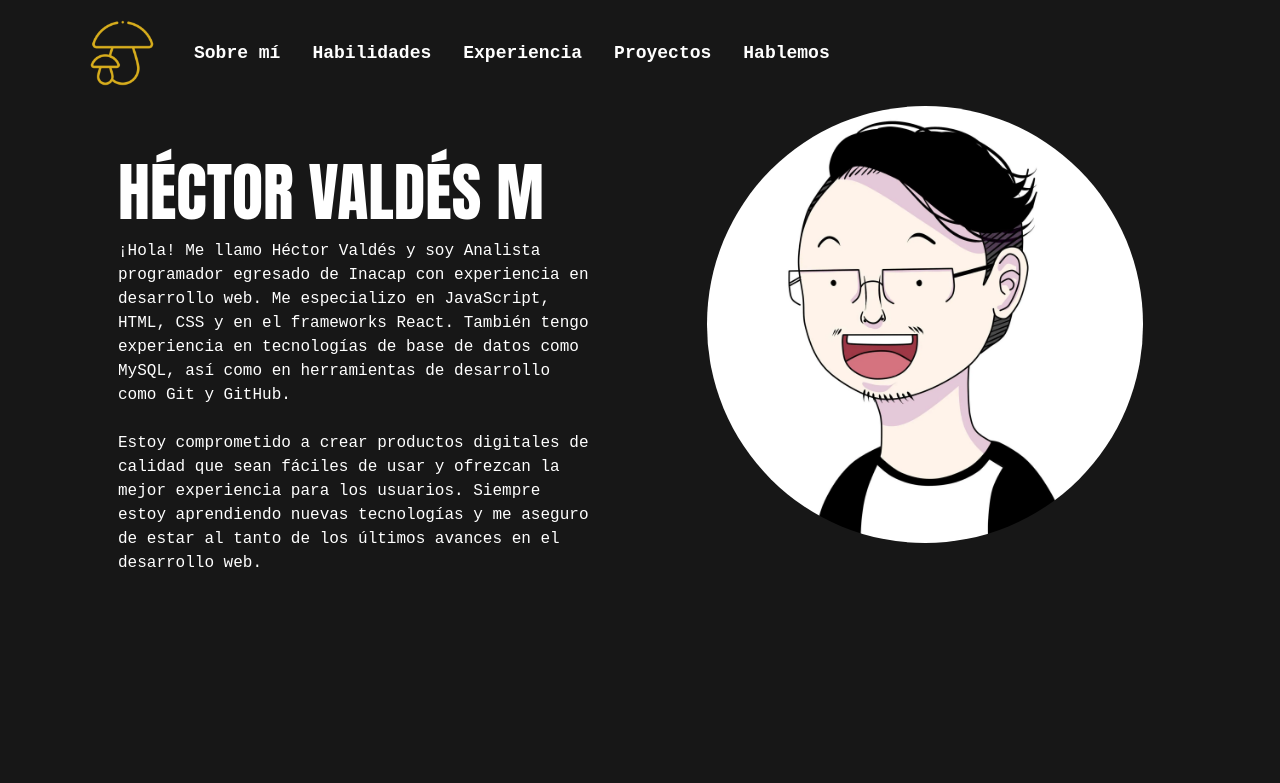
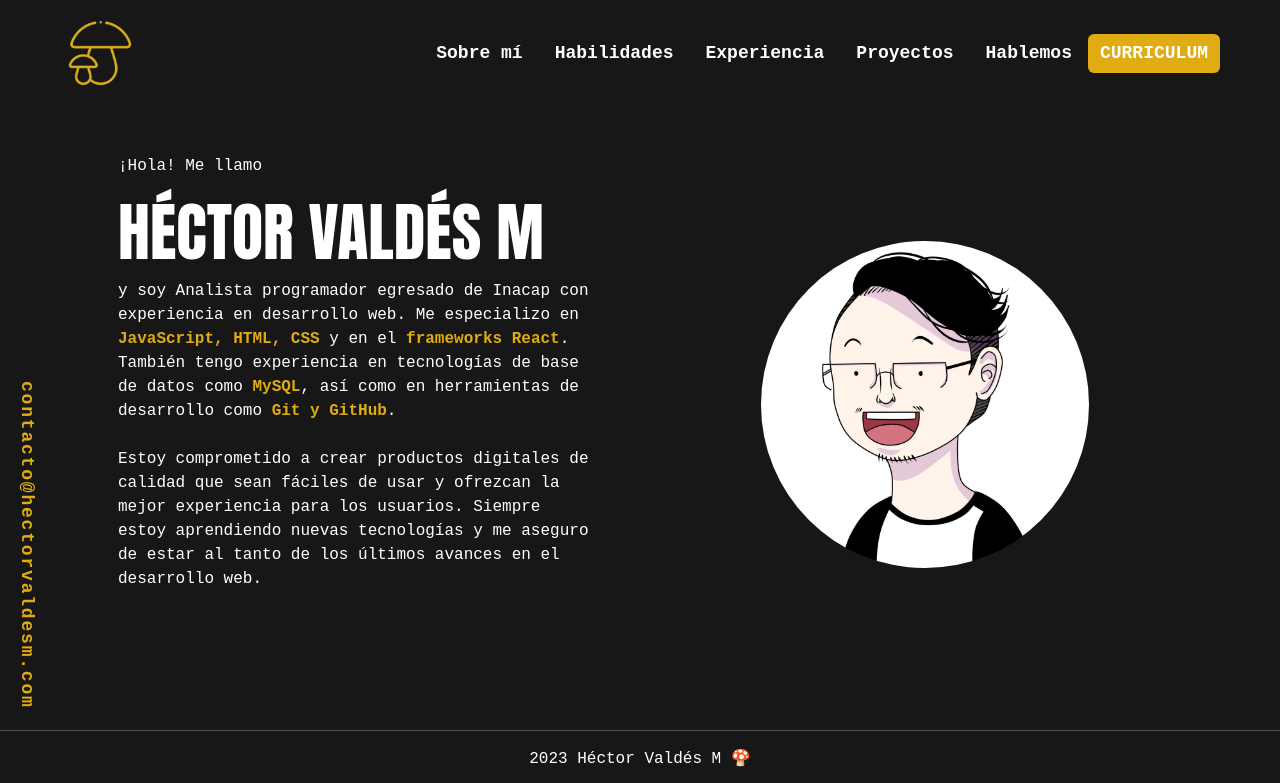
Before and after one commit to Mushroom0047/portfolio-2023, a React (Vite) app: page / in a window 1280 px wide. Shown: the top 783 px of the page. Built offline with nearby package versions, Linux system fonts and the light colour scheme.

Commit message:
Adding resume and fixing some things

```diff
--- a/src/App.jsx
+++ b/src/App.jsx
@@ -1,5 +1,6 @@
 import { Fade } from "react-awesome-reveal"
 import { Banner } from "./Components/Banner/Banner"
+import { FloatContact } from "./Components/Contact floating/FloatContact"
 import { Contact } from "./Components/Contact/Contact"
 import { Footer } from "./Components/Footer/Footer"
 import NavbarMenu from "./Components/Navbar/NavbarMenu"
@@ -17,6 +18,7 @@ function App() {
       </Fade>
       <Contact />
       <Footer />
+      <FloatContact />
     </>
   )
 }
--- a/src/Components/Banner/Banner.jsx
+++ b/src/Components/Banner/Banner.jsx
@@ -7,20 +7,21 @@ import './banner.css';
 import { Fade, Slide } from "react-awesome-reveal";
 
 export const Banner = () => {
-  const expOne = ['Diseño y planificación de desarrollo web','Maquetación páginas en WordPress con Elementor y WpBackery','Desarrollo tiendas Online con Woocommerce','Desarrollos personalizados con JetEngine y Custom Fields'];
+  const expOne = ['Diseño y planificación de desarrollo web con enfoque en la experiencia del usuario','Maquetación páginas en WordPress utilizando herramientas como Elementor y WpBackery','Desarrollo tiendas Online con Woocommerce','Desarrollos personalizados con JetEngine y Custom Fields'];
   const expTwo = ['Planificación de desarrollo web','Maquetación páginas en WordPress con Elementor y Divi','Desarrollo tiendas Online con Woocommerce'];
   return (
     <Container fluid="lg" className="container__banner" id="about">
         <Row>
             <Col sm={12} md={6} className="p-5 mb-5">
                 <Slide cascade triggerOnce>
+                  <p>¡Hola! Me llamo</p>
                 <h1 className="name">HÉCTOR VALDÉS M</h1>
                 <p className="description">
-                  ¡Hola! Me llamo Héctor Valdés y soy Analista programador egresado de Inacap
+                  y soy Analista programador egresado de Inacap
                   con experiencia en desarrollo web.
-                  Me especializo en JavaScript, HTML, CSS y en el frameworks React.
-                  También tengo experiencia en tecnologías de base de datos como MySQL,
-                  así como en herramientas de desarrollo como Git y GitHub.
+                  Me especializo en <b>JavaScript, HTML, CSS</b> y en el <b>frameworks React</b>.
+                  También tengo experiencia en tecnologías de base de datos como <b>MySQL</b>,
+                  así como en herramientas de desarrollo como <b>Git y GitHub</b>.
                   <br/> <br/>Estoy comprometido a crear productos digitales de calidad que
                   sean fáciles de usar y ofrezcan la mejor experiencia para los
                   usuarios. Siempre estoy aprendiendo nuevas tecnologías y me
@@ -29,7 +30,7 @@ export const Banner = () => {
                   </p>
                 </Slide>
             </Col>
-            <Col className="text-center" sm={12} md={6} lg={6} >
+            <Col className="text-center d-flex align-items-center" sm={12} md={6} lg={6} >
               <Slide direction="right" triggerOnce className="col__img__profile">
                 <Image
                 src={ImgProfile}
--- a/src/Components/Banner/banner.css
+++ b/src/Components/Banner/banner.css
@@ -5,3 +5,6 @@
 .name{
     font-size: 4rem;
 }
+.col__img__profile img{
+    max-width: 60%;
+}
--- /dev/null
+++ b/src/Components/Contact floating/FloatContact.jsx
@@ -0,0 +1,22 @@
+import { Slide } from 'react-awesome-reveal';
+import './floatContact.css';
+
+export const FloatContact = () => {
+  return (
+    <div className='div__fixed'>
+      <Slide direction='left'>
+      <div className='div__contact '>
+        <a href="mailto:contacto@hectorvaldesm.com" target="_blank">contacto@hectorvaldesm.com</a>
+      </div>
+      </Slide>
+
+      <Slide direction='up'>
+      <div className='div__painted'>
+        <hr/>
+        <p className='text-center'>2023 Héctor Valdés M 🍄</p>
+        <div className='js-pride-month-gradient' sm={12} md={12} lg={12}></div>
+      </div>
+      </Slide>
+    </div>
+  )
+}
--- /dev/null
+++ b/src/Components/Contact floating/floatContact.css
@@ -0,0 +1,25 @@
+.div__fixed{
+    position: fixed;
+    right: 0;
+    bottom: 0;
+    left: 0;
+}
+.div__contact{
+    position: absolute;
+    bottom: 0;
+    left: 0;
+}
+
+.div__painted{
+    background-color: #171717;
+}
+.div__contact a{
+    padding: 0px .8rem;
+    color: #dfac13;
+    letter-spacing: 0.1em;
+    -webkit-writing-mode: sideways-rl;
+    writing-mode: vertical-rl;
+}
+.div__contact a:hover{
+    color: #fff;
+}
--- a/src/Components/Footer/Footer.jsx
+++ b/src/Components/Footer/Footer.jsx
@@ -8,7 +8,7 @@ export const Footer = () => {
         <Row>
           <Col className="text-center" xs ={12} sm={12} md={12} lg={12}>
             <hr/>
-                <a href='https://hectorvaldesm.com/'>
+                <a href="#home">
                     <img
                       className='img__footer'
                       src={LogoWhite}
@@ -18,9 +18,7 @@ export const Footer = () => {
                     />
                 </a>
             <hr/>
-            <p>2023 Héctor Valdés M 🍄</p>
           </Col>
-          <Col className='js-pride-month-gradient' sm={12} md={12} lg={12}></Col>
         </Row>
     </Container>
   )
--- a/src/Components/Footer/footer.css
+++ b/src/Components/Footer/footer.css
@@ -8,3 +8,6 @@
 	-webkit-transform: scale(1.1);
 	transform: scale(1.1);
 }
+.footer__bg{
+	margin-bottom: 50px;
+}
--- a/src/Components/Navbar/NavbarMenu.jsx
+++ b/src/Components/Navbar/NavbarMenu.jsx
@@ -3,13 +3,15 @@ import Container from 'react-bootstrap/Container';
 import Navbar from 'react-bootstrap/Navbar';
 import Logo from '/assets/Logo-Mushroom-home.png'
 import './navbarMenu.css'
+import { Button } from 'react-bootstrap';
+import CV from "/assets/Currículum Hector Valdes M v.10-2022.pdf";
 
 
 const NavbarMenu = () => {
   return (
     <>
-      <Navbar className='menu' expand="lg" sticky="top" collapseOnSelect >
-      <Container>
+      <Navbar className='menu mx-5' expand="lg" sticky="top" collapseOnSelect >
+      <Container fluid>
       <Navbar.Brand href="#home">
         <img
           src={Logo}
@@ -21,12 +23,15 @@ const NavbarMenu = () => {
       </Navbar.Brand>
       <Navbar.Toggle aria-controls="navMenu" />
       <Navbar.Collapse id="navMenu">
-        <Nav className="link__menu me-auto my-2 my-lg-0" navMenu>
+        <Nav className="link__menu ms-auto my-2 my-lg-0" navMenu>
           <Nav.Link className='px-3' href="#about">Sobre mí</Nav.Link>
           <Nav.Link className='px-3' href="#skills">Habilidades</Nav.Link>
           <Nav.Link className='px-3' href="#experience">Experiencia</Nav.Link>
           <Nav.Link className='px-3' href="#projects">Proyectos</Nav.Link>
           <Nav.Link className='px-3' href="#contact">Hablemos</Nav.Link>
+        </Nav>
+        <Nav className='link__menu__res'>
+          <Button className='btn__resume'><a href={CV} target="_blank">CURRICULUM</a></Button>
         </Nav>
       </Navbar.Collapse>
       </Container>
--- a/src/Components/Navbar/navbarMenu.css
+++ b/src/Components/Navbar/navbarMenu.css
@@ -3,6 +3,15 @@
 }
 .navbar-toggler{
     border: none !important;
+}
+.link__menu__res{
+  max-width: 30%;
+}
+.link__menu__res a{
+  color: #fff;
+}
+.link__menu__res a:hover{
+  color: #fff;
 }
 .link__menu a {
     background-image: linear-gradient(to right, #dfac13, #dfac13 50%, #fff 50%);
@@ -15,6 +24,7 @@
     -webkit-background-clip: text;
     -webkit-text-fill-color: transparent;
     transition: all 0.3s ease-in-out;
+    max-width: 30%;
   }
 
   .link__menu a:before {
@@ -39,3 +49,9 @@
   button[aria-controls='navMenu']{
     background-color: #fff;;
   }
+
+  .btn__resume{
+    background-color: #dfac13 !important;
+    border: none !important;
+    width: 100%;
+  }
--- a/src/index.css
+++ b/src/index.css
@@ -49,3 +49,26 @@ a{
     z-index: 1010;
     background: linear-gradient(90deg,rgb(100,91,83) 0%,rgb(235,82,82) 18.23%,rgb(247,143,47) 34.37%,rgb(244,193,81) 48.96%,rgb(82,187,118) 66.15%,rgb(38,165,215) 82.29%,rgb(224,105,183) 100%);
 }
+
+/*Scrollbar*/
+body::-webkit-scrollbar-track
+{
+	-webkit-box-shadow: inset 0 0 6px rgba(0,0,0,0.3);
+	background-color: #F5F5F5;
+}
+
+body::-webkit-scrollbar
+{
+	width: 10px;
+	background-color: #F5F5F5;
+}
+
+body::-webkit-scrollbar-thumb
+{
+	background-color: #dfac13;
+	border: 2px solid #555555;
+}
+
+b{
+    color:#dfac13;
+}
```
Also changed, not shown: 1 other file (tests, documents, lock files or other folders).
